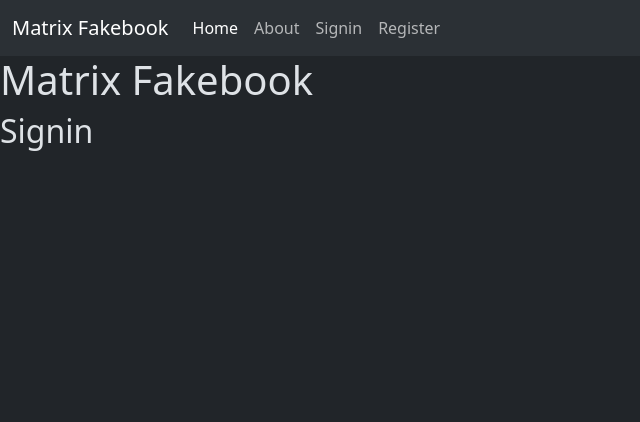
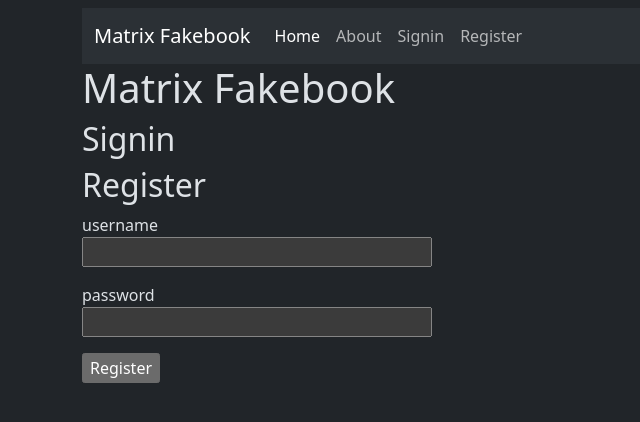
Before and after one commit to VanLance/matrix-116-fakebook, a Flask app: page /auth/signin in a window 1280 px wide. Shown: the top 422 px of the page, without its empty margins (0-640 px from the left). Run offline with Flask 3, Linux system fonts and the light colour scheme.

Commit message:
added password

```diff
--- a/app/blueprints/auth/routes.py
+++ b/app/blueprints/auth/routes.py
@@ -1,14 +1,21 @@
-from flask import render_template, flash, redirect, flash, url_for
+from flask import render_template, flash, redirect, url_for
 
 from app.models import User
-from app import db
 
 from . import bp
-from app.forms import RegisterForm
+from app.forms import RegisterForm, SigninForm
 
-@bp.route('/signin')
+@bp.route('/signin', methods=['GET',"POST"])
 def signin():
-    return render_template('signin.jinja')
+    form = SigninForm()
+    if form.validate_on_submit():
+        user = User.query.filter_by(username=form.username.data).first()
+        if user and user.check_password(form.password.data):
+            print(f'{form.username.data} signing in')
+        else:
+            print('user doesn\'t exist or incorrect password')
+
+    return render_template('signin.jinja', form=form)
 
 @bp.route('/register', methods=['GET','POST'])
 def register():
@@ -17,7 +24,8 @@ def register():
         user = User.query.filter_by(username=form.username.data).first()
         email = User.query.filter_by(email=form.email.data).first()
         if not email and not user:
-            u = User(username=form.username.data,email=form.email.data,password=form.password.data)
+            u = User(username=form.username.data,email=form.email.data)
+            u.password = u.hash_password(form.password.data)
             u.commit()
             flash(f"{form.username.data} registered")
             return redirect(url_for("main.home"))
--- a/app/forms.py
+++ b/app/forms.py
@@ -7,3 +7,8 @@ class RegisterForm(FlaskForm):
     email = StringField('email', validators=[DataRequired(), Email()])
     password = PasswordField('password', validators=[DataRequired()])
     submit = SubmitField('Register')
+
+class SigninForm(FlaskForm):
+    username = StringField('username', validators=[DataRequired()])
+    password = PasswordField('password', validators=[DataRequired()])
+    submit = SubmitField('Register')
--- a/app/templates/base.jinja
+++ b/app/templates/base.jinja
@@ -12,14 +12,16 @@
   <title>Matrix Fakebook</title>
   {% endif %}
 </head>
-<body>
+<body class="container">
   {% include "navbar.jinja" %}
 
   {% with messages = get_flashed_messages() %}
   {% if messages %}
   <ul>
   {% for message in messages %}
-    <li>{{ message }}</li>
+    <li class="alert alert-warning alert-dismissible fade show" role="alert">{{ message }}
+      <button type="button" class="btn-close" data-bs-dismiss="alert" aria-label="Close"></button>
+    </li>
   {% endfor %}
   </ul>
   {% endif %}
--- a/app/templates/navbar.jinja
+++ b/app/templates/navbar.jinja
@@ -1,4 +1,4 @@
-<nav class="navbar navbar-expand-lg bg-body-tertiary">
+<nav class="navbar navbar-expand-lg bg-body-tertiary mt-2">
   <div class="container-fluid">
     <a class="navbar-brand" href="/">Matrix Fakebook</a>
     <button class="navbar-toggler" type="button" data-bs-toggle="collapse" data-bs-target="#navbarNav" aria-controls="navbarNav" aria-expanded="false" aria-label="Toggle navigation">
--- a/app/templates/signin.jinja
+++ b/app/templates/signin.jinja
@@ -2,4 +2,20 @@
 
 {% block content  %}
  <h2>Signin</h2>
+ <form action="" method="post">
+ <h2>Register</h2>
+ {{ form.hidden_tag() }}
+ <p>
+    {{ form.username.label }}<br>
+    {{ form.username(size=32) }}
+ </p>
+ <p>
+    {{ form.password.label }}<br>
+    {{ form.password(size=32) }}
+    {% for error in form.password.errors %}
+      <span class="err-msg">{{ error }}</span>
+    {% endfor %}
+ </p>
+ <p>{{ form.submit() }}</p>
+</form>
 {% endblock  %}
```
Also changed, not shown: app/models.py (+12 -3 lines).
